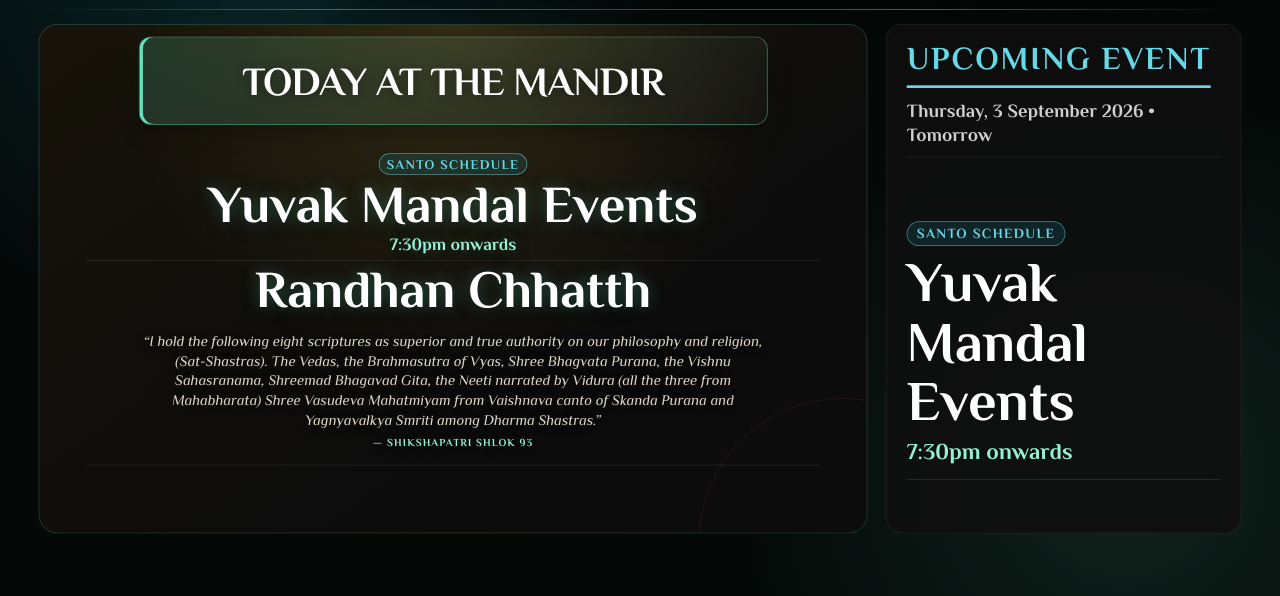
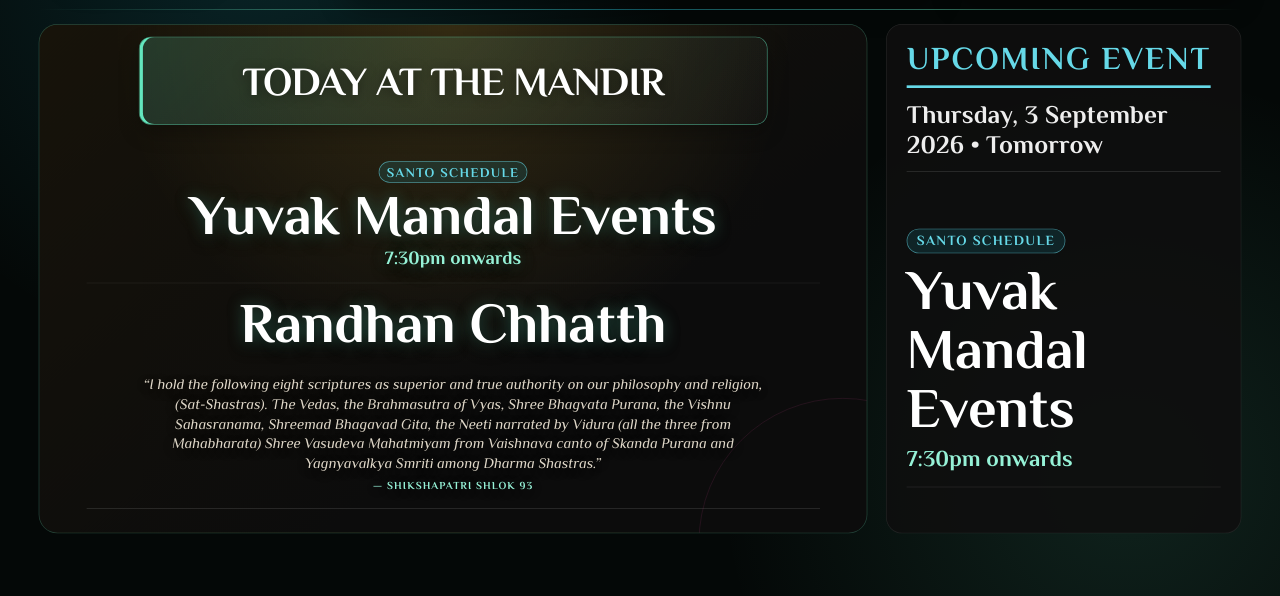
Before and after one commit to SSMBAuckland/announcements-tv, a plain HTML site: page index.html in a window 1280 px wide. Shown: the part 204-800 px from the top of the page. Drawn offline with Linux system fonts and the light colour scheme.

Commit message:
index.html

```diff
--- a/index.html
+++ b/index.html
@@ -155,8 +155,8 @@
   .next-event-time { display:block; margin-top:10px; color:var(--gold2); font-size:34px; line-height:1.2; font-weight:700; }
   .next-event-note { display:block; margin-top:8px; color:#bfb8ad; font-size:28px; line-height:1.25; font-weight:700; }
   .next-date {
-    flex:0 0 auto; color:#d0d0d0; font-size:28px; line-height:1.24;
-    margin-top:18px; padding:0 0 16px; font-weight:700;
+    flex:0 0 auto; color:#eeeeee; font-size:38px; line-height:1.18;
+    margin-top:18px; padding:0 0 18px; font-weight:700; letter-spacing:.2px;
     border-bottom:1px solid rgba(255,255,255,.14);
   }
   .next-event.multiple-events .next-event-item {
@@ -285,7 +285,7 @@
     .next-event-item .santo-schedule-label { margin:0 auto 8px; font-size:clamp(14px,3.7vw,18px); }
     .next-event-time { margin-top:6px; font-size:clamp(18px,4.7vw,24px); }
     .next-event-note { margin-top:5px; font-size:clamp(16px,4.1vw,21px); }
-    .next-date { font-size:clamp(19px,5vw,26px); }
+    .next-date { font-size:clamp(24px,6vw,32px); line-height:1.2; padding-bottom:14px; }
     .scripture-quote { margin-top:16px; font-size:clamp(22px,5.8vw,30px); line-height:1.38; }
     .today-events.quote-positioned { padding-bottom:14px; }
     .today-events.quote-positioned .scripture-quote { min-height:170px; }
@@ -330,6 +330,21 @@
     font-size:112px; line-height:1.06; text-align:center;
   }
 
+  /* Fill the Today panel so event rows use the space above the fixed quote area. */
+  .hero.event-day .today-copy {
+    flex:1 1 auto; min-height:0; height:100%;
+  }
+  .hero.event-day .today-events {
+    flex:1 1 auto; min-height:0;
+    display:flex; flex-direction:column; justify-content:space-evenly;
+  }
+  .hero.event-day .today-events .event-line {
+    flex:1 1 auto;
+    display:flex; flex-direction:column; align-items:center; justify-content:center;
+  }
+  .hero.event-day .today-events .scripture-quote,
+  .hero.event-day .today-events .raksha-quote-card { flex:0 0 auto; }
+
   .hero.event-day .today-events.quote-medium,
   .hero.event-day .today-events.quote-long,
   .hero.event-day .today-events.quote-xlong {
@@ -344,14 +359,14 @@
 
   /* Multi-event days reserve a stable, readable area for the complete shlok. */
   .hero.event-day .today-events.multiple-events {
-    margin-top:8px; font-size:78px; line-height:1.02;
+    margin-top:8px; font-size:84px; line-height:1.03;
   }
   .hero.event-day .today-events.multiple-events .event-line { padding:4px 0 8px; }
   .hero.event-day .today-events.multiple-events .santo-schedule-label {
     margin-bottom:5px; padding:4px 11px; font-size:20px;
   }
-  .hero.event-day .today-events.multiple-events .today-event-time { margin-top:4px; font-size:26px; }
-  .hero.event-day .today-events.multiple-events .today-event-note { margin-top:3px; font-size:20px; }
+  .hero.event-day .today-events.multiple-events .today-event-time { margin-top:5px; font-size:28px; }
+  .hero.event-day .today-events.multiple-events .today-event-note { margin-top:4px; font-size:22px; }
   .hero.event-day .today-events.multiple-events .scripture-quote {
     min-height:150px; margin-top:8px; padding:7px 14px;
   }
@@ -376,13 +391,13 @@
   .upcoming.fit-tight .next-event { margin-top:9px; }
   .upcoming.fit-tight .next-event.multiple-events { font-size:49px; }
   .upcoming.fit-tight .next-event-item { flex:0 0 auto; padding:6px 0 8px; }
-  .upcoming.fit-tight .next-date { margin-top:9px; font-size:25px; }
+  .upcoming.fit-tight .next-date { margin-top:9px; padding-bottom:12px; font-size:32px; }
   .upcoming.fit-ultra { padding-top:20px; padding-bottom:20px; }
   .upcoming.fit-ultra .next-label { font-size:38px; }
   .upcoming.fit-ultra .next-event.multiple-events { font-size:44px; }
   .upcoming.fit-ultra .next-event-time { font-size:24px; }
   .upcoming.fit-ultra .next-event-note { font-size:20px; }
-  .upcoming.fit-ultra .next-date { font-size:22px; }
+  .upcoming.fit-ultra .next-date { font-size:28px; }
 
   .hero.empty-day .today-events {
     width:100%; max-width:940px; margin:42px auto 0;
```
